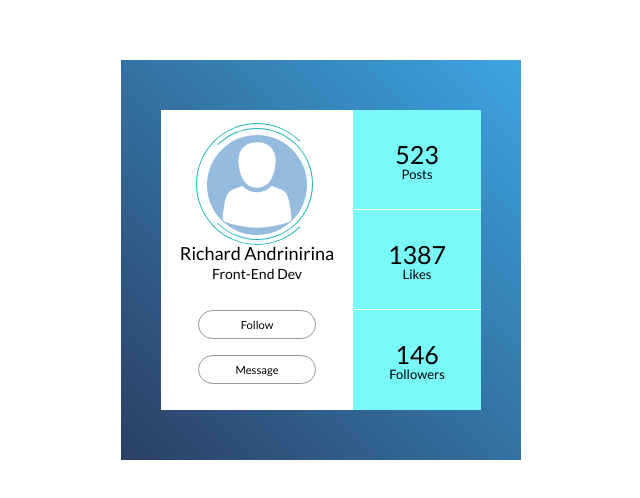
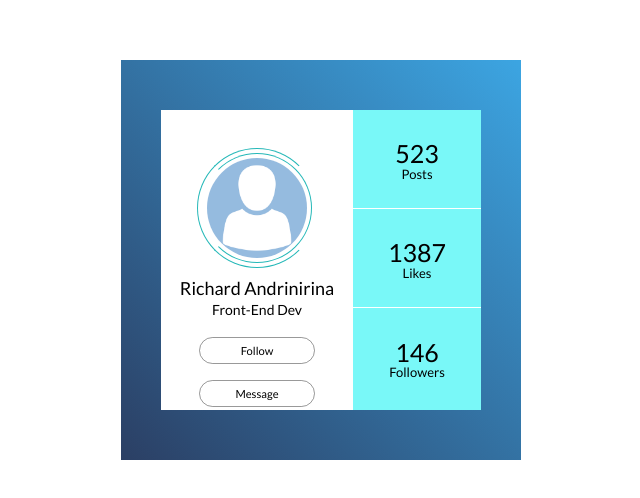
Before and after one commit to randrini/100DaysCSS, a website: page 006/index.html in a window 1280 px wide. Shown: the part 140-638 px from the top of the page, without its empty margins (319-959 px from the left). Drawn offline with Linux system fonts and the light colour scheme.

Commit message:
What a tricky css

```diff
--- a/006/index.html
+++ b/006/index.html
@@ -14,9 +14,10 @@
       <div class="info">
         <div class="profile">
           <div class="profile__photo">
+            <img class="profile__avatar" src="img/profile-photo.png" alt="profile photo">
             <div class="profile__photo--border-1"></div>
             <div class="profile__photo--border-2"></div>
-            <img src="img/profile-photo.png" alt="profile photo"></div>
+          </div>
           <div class="profile__name">Richard Andrinirina</div>
           <div class="profile__title">Front-End Dev</div>
         </div>
--- a/006/sass/main.scss
+++ b/006/sass/main.scss
@@ -2,13 +2,12 @@
 
 $bezier: cubic-bezier(.21, .98, .6, .99);
 
-* {
+*,
+*::before,
+*::after {
   margin: 0;
   padding: 0;
   box-sizing: border-box;
-}
-*, *::before, *::after {
-  box-sizing: inherit;
 }
 
 body {
@@ -35,7 +34,6 @@ body {
     width: 320px;
     background-color: #fff;
     display: flex;
-
   }
 }
 
@@ -56,25 +54,22 @@ body {
 
   &__photo {
     position: relative;
-    z-index: 3;
+    margin-top: 3rem;
 
     &--border-1,
     &--border-2 {
-
       position: absolute;
       height: 110px;
       width: 110px;
-
-      top: 48%;
+      top: 50%;
       left: 50%;
-      transform: translate(-50%, -50%);
-      cursor: pointer;
+      transform: translate(-50%, -50%)  rotate(0);
       border-radius: 50%;
       border-width: 1px;
       border-style: solid;
       border-color: rgb(37, 184, 184) rgb(37, 184, 184) rgb(37, 184, 184) transparent;
       transition: all 1.5s ease-in-out;
-
+      pointer-events: none;
     }
 
     &--border-2 {
@@ -82,25 +77,11 @@ body {
       width: 120px;
       border-color:rgb(37, 184, 184) transparent rgb(37, 184, 184) rgb(37, 184, 184);
     }
-
-
-    &--border-2:hover {
-      /* Something wrong going on here */
-      width: 120px;
-      height: 120px;
-      transform-origin: 0 0;
-      transform: rotateZ(360deg);
-    }
-    & img {
-      height: 100px;
-      width: 100px;
-      border-radius: 50%;
-      z-index: 3;
-    }
   }
 
   &__name {
     font-size: 1.8em;
+    margin-top: 1rem;
   }
 
   &__title {
@@ -110,11 +91,31 @@ body {
   }
 }
 
+.profile__avatar {
+  height: 100px;
+  width: 100px;
+  border-radius: 50%;
+  display: block;
+
+  &:hover {
+    cursor: pointer;
+  }
+
+  &:hover ~ .profile__photo--border-1 {
+    transform-origin: 50% 50%;
+    transform: translate(-50%, -50%) rotate(360deg);
+  }
+  &:hover ~ .profile__photo--border-2 {
+    transform: translate(-50%, -50%) rotate(-360deg);
+  }
+}
+
 .social {
   flex: 1 0 33.33%;
   display: flex;
   flex-flow: column wrap;
   font-size: .7rem;
+  margin-top: 1rem;
 
   &__follow,
   &__message {
@@ -146,7 +147,6 @@ body {
   flex-flow: column wrap;
   align-items: stretch;
   background-color: rgb(121, 248, 248);
-
 
   & > * {
     flex: 0 0 33%;
```
Also changed, not shown: 006/css/style.css.
